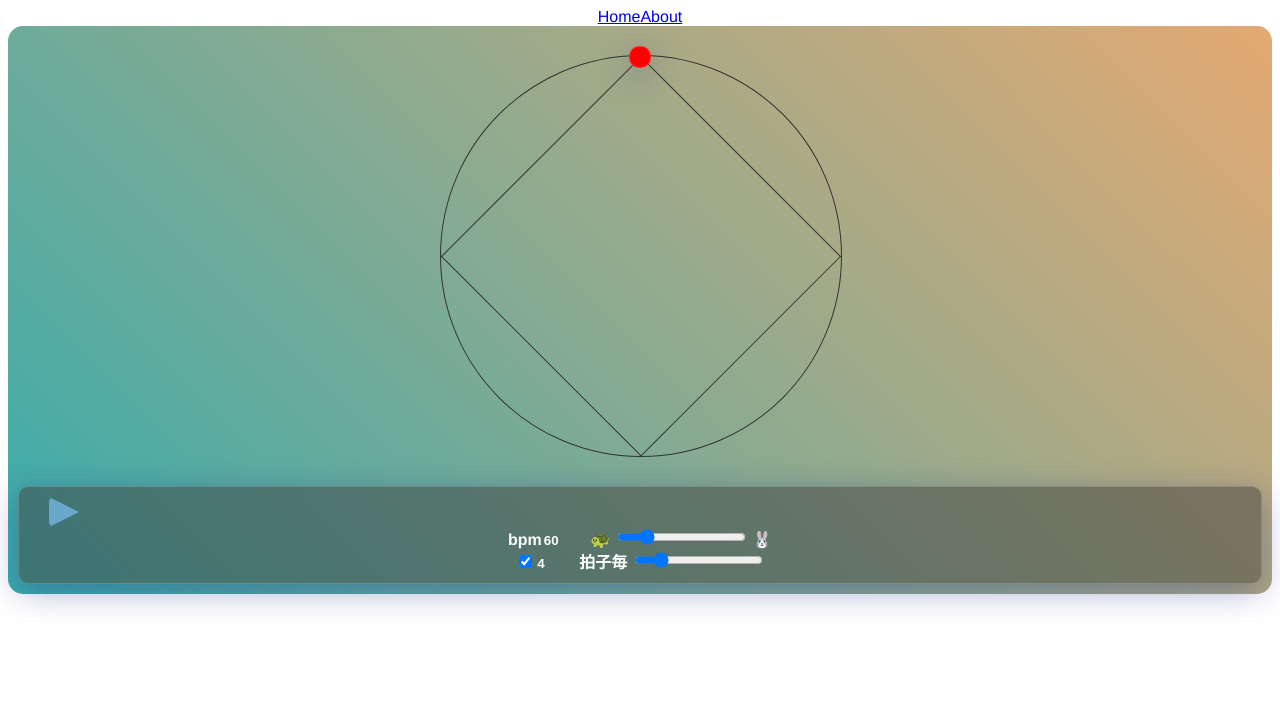
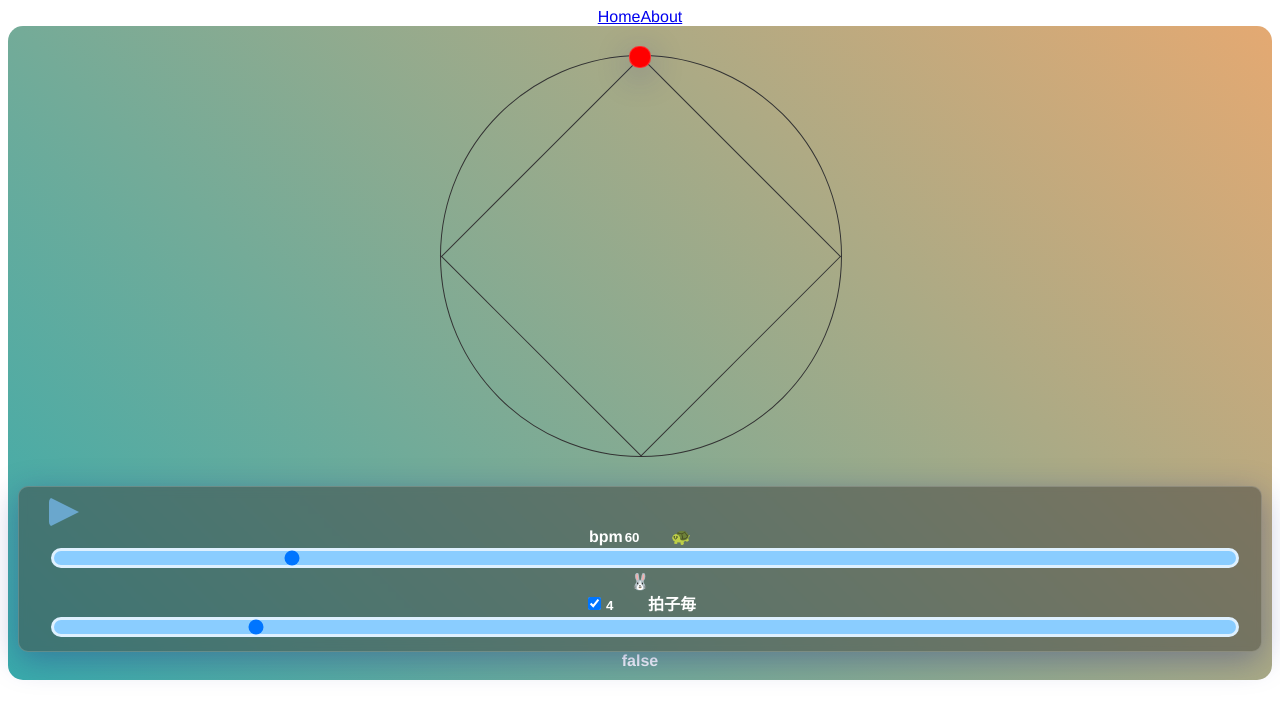
Before and after one commit to Numericlock/Metronome-vue, a Vue app: page / in a window 1280 px wide. Shown: the top 718 px of the page. Built offline with nearby package versions, Linux system fonts and the light colour scheme.

Commit message:
スライダーのmax値を超える数値を入力された場合の見た目変化を追加

```diff
--- a/src/views/Home.vue
+++ b/src/views/Home.vue
@@ -1,24 +1,24 @@
 <template>
   <div class="home">
     <div class="metronome">
-        <Metronome ref="metronome" :bpm="bpm" :oneMusicalBar="oneMusicalBar" :soundMusicalBar = "soundMusicalBar"/>
+        <Metronome ref="metronome" :bpm="bpm" :oneMusicalBar="oneMusical.bar" :soundMusicalBar = "soundMusicalBar"/>
     </div>
     <div class="metronome-controller">
         <div :class="['playback' ,{'pause': playbackNow}]" @click="suspend()"></div>
         <label>
             <span>bpm</span>
-            <input type="text" class="textbox" v-model="bpm">
+            <input type="text" class="textbox" v-model="bpm.bpm">
             🐢
-            <input type="range" name="speed" v-model="bpm" min="1" max="300">
+            <input type="range" name="bpm" class="slider" :class="{'danger': bpm.isDanger}" v-model="bpm.bpm" :min="bpm.min" :max="bpm.max">
             🐰
         </label>
         <label>
             <input type="checkbox" v-model="soundMusicalBar"/>
-            <input type="text" class="textbox" v-model="oneMusicalBar">拍子毎
-            <input type="range" name="beat" v-model="oneMusicalBar" min="2" max="14">
+            <input type="text" class="textbox" v-model="oneMusical.bar">拍子毎
+            <input type="range" name="beat" class="slider" :class="{'danger': oneMusical.isDanger}" v-model="oneMusical.bar" :min="oneMusical.min" :max="oneMusical.max">
         </label>
     </div>
-
+    {{oneMusical.isDanger}}
   </div>
 </template>
 
@@ -36,8 +36,18 @@ import Metronome from '../components/Metronome.vue';
         },
         data() {
             return {
-                bpm:60,
-                oneMusicalBar:4,
+                bpm:{
+                    bpm:60,
+                    min:1,
+                    max:300,
+                    isDanger:false
+                },
+                oneMusical:{
+                    bar:4,
+                    min:2,
+                    max:14,
+                    isDanger:false
+                },
                 musicalBarVals:[2,3,4,5,6,7,8,9,10,11,12,13,14],
                 vertex:5,
                 soundMusicalBar:true,
@@ -57,6 +67,16 @@ import Metronome from '../components/Metronome.vue';
             },
 
         },
+        watch:{
+            'oneMusical.bar'(){
+                if(this.oneMusical.bar>this.oneMusical.max)this.oneMusical.isDanger = true;
+                else this.oneMusical.isDanger = false;
+            },
+            'bpm.bpm'(){
+                if(this.bpm.bpm>this.bpm.max)this.bpm.isDanger = true;
+                else this.bpm.isDanger = false;
+            }
+        }
     };
 </script>
 <style lang="scss">
@@ -107,6 +127,23 @@ import Metronome from '../components/Metronome.vue';
     width:15px;
     transition: border-left 0.1s, border-right 0.1s ;
 }
+    .slider{
+        -webkit-appearance: none; // これ無しだとスタイルがほぼ全く反映されないので注意
+        appearance: none;
+        cursor: pointer; // カーソルを分かりやすく
+        background: #8acdff; // バーの背景色
+        height: 14px; // バーの高さ
+        width: 100%; // スライダーの幅
+        border-radius: 10px; // バーの端の丸み
+        border: solid 3px #dff1ff; // バーまわりの線
+        outline: 0; /* アウトラインを消して代わりにfocusのスタイルをあてる */
+        &:focus {
+            box-shadow: 0 0 3px rgb(0, 161, 255);
+        }
+    }
+    .danger{
+        background:red;
+    }
 
 
 </style>
```
